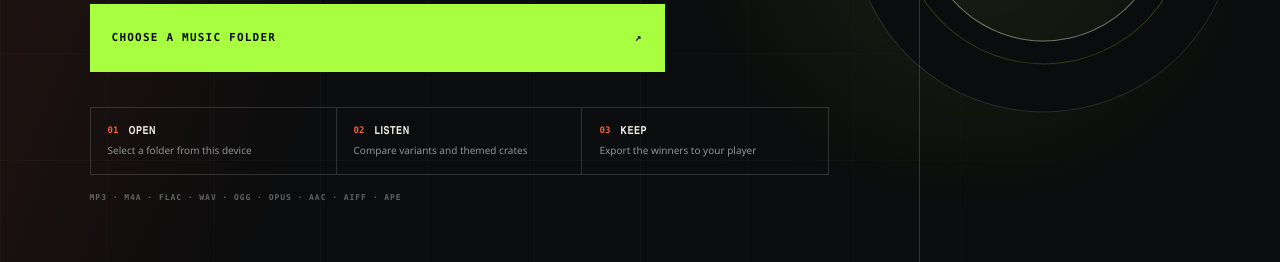
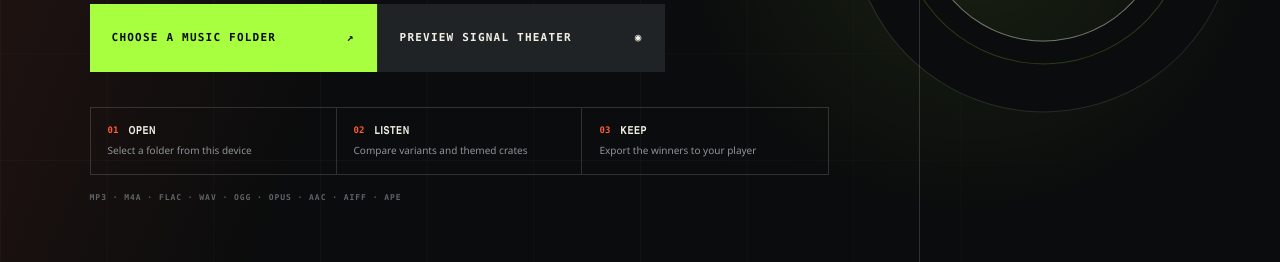
Before and after one commit to JoeProAI/signal-vault, a website built with Vite: page index.html in a window 1280 px wide. Shown: the part 480-742 px from the top of the page. Built offline with nearby package versions, Linux system fonts and the light colour scheme.

Commit message:
fix: expose Signal Theater on first run

```diff
--- a/index.html
+++ b/index.html
@@ -192,9 +192,14 @@
         <p class="welcome-index">LOCAL-FIRST / ZERO UPLOADS / YOUR MUSIC</p>
         <h2 id="welcome-title">FIND THE<br /><span>ONES WORTH</span><br />KEEPING.</h2>
         <p class="welcome-lede">Turn a chaotic folder of AI generations, demos, and alternate cuts into a focused listening deck. Your audio never leaves this device.</p>
-        <button class="welcome-connect" id="welcome-connect" type="button">
-          <span>CHOOSE A MUSIC FOLDER</span><span>↗</span>
-        </button>
+        <div class="welcome-actions">
+          <button class="welcome-connect" id="welcome-connect" type="button">
+            <span>CHOOSE A MUSIC FOLDER</span><span>↗</span>
+          </button>
+          <button class="welcome-theater" id="welcome-theater" type="button">
+            <span>PREVIEW SIGNAL THEATER</span><span>◉</span>
+          </button>
+        </div>
         <div class="welcome-steps">
           <div><b>01</b><strong>OPEN</strong><span>Select a folder from this device</span></div>
           <div><b>02</b><strong>LISTEN</strong><span>Compare variants and themed crates</span></div>
--- a/src/main.js
+++ b/src/main.js
@@ -431,6 +431,7 @@ async function init() {
 const openFolder = () => folderInput.click();
 $('#connect-button').addEventListener('click', openFolder);
 $('#welcome-connect').addEventListener('click', openFolder);
+$('#welcome-theater').addEventListener('click', openTheater);
 $('#theater-launch').addEventListener('click', openTheater);
 $('#theater-launch-deck').addEventListener('click', openTheater);
 $('#visualizer-close').addEventListener('click', closeTheater);
--- a/src/styles.css
+++ b/src/styles.css
@@ -408,13 +408,19 @@ input[type="range"] { accent-color: var(--acid); }
 .welcome-panel h2 span { color: transparent; -webkit-text-stroke: 1px var(--bone); }
 .welcome-lede { width: min(575px, 100%); margin: 0 0 28px; color: #b8bbb8; font-size: 15px; line-height: 1.55; }
 
-.welcome-connect {
+.welcome-actions {
   width: min(575px, 100%);
+  display: grid;
+  grid-template-columns: 1fr 1fr;
+  gap: 1px;
+  background: var(--line);
+}
+
+.welcome-connect,
+.welcome-theater {
   min-height: 68px;
   padding: 0 22px;
   border: 0;
-  background: var(--acid);
-  color: var(--ink);
   display: flex;
   align-items: center;
   justify-content: space-between;
@@ -423,7 +429,10 @@ input[type="range"] { accent-color: var(--acid); }
   letter-spacing: .11em;
   transition: background .18s, transform .18s;
 }
+.welcome-connect { background: var(--acid); color: var(--ink); }
+.welcome-theater { background: #202326; color: var(--bone); }
 .welcome-connect:hover { background: var(--bone); transform: translateX(4px); }
+.welcome-theater:hover { background: var(--orange); color: var(--ink); transform: translateX(4px); }
 
 .welcome-steps {
   width: min(760px, 100%);
@@ -667,6 +676,7 @@ body.theater-open { overflow: hidden; }
   .transport::after { content: ""; }
   .welcome-panel { width: 100%; min-height: 100dvh; padding: 58px 20px 42px; border: 0; justify-content: flex-start; }
   .welcome-panel h2 { margin-top: 45px; font-size: clamp(63px, 21vw, 92px); }
+  .welcome-actions { grid-template-columns: 1fr; }
   .welcome-seal { display: none; }
   .welcome-steps { grid-template-columns: 1fr; }
   .welcome-steps div { border-right: 0; border-bottom: 1px solid var(--line); }
```
